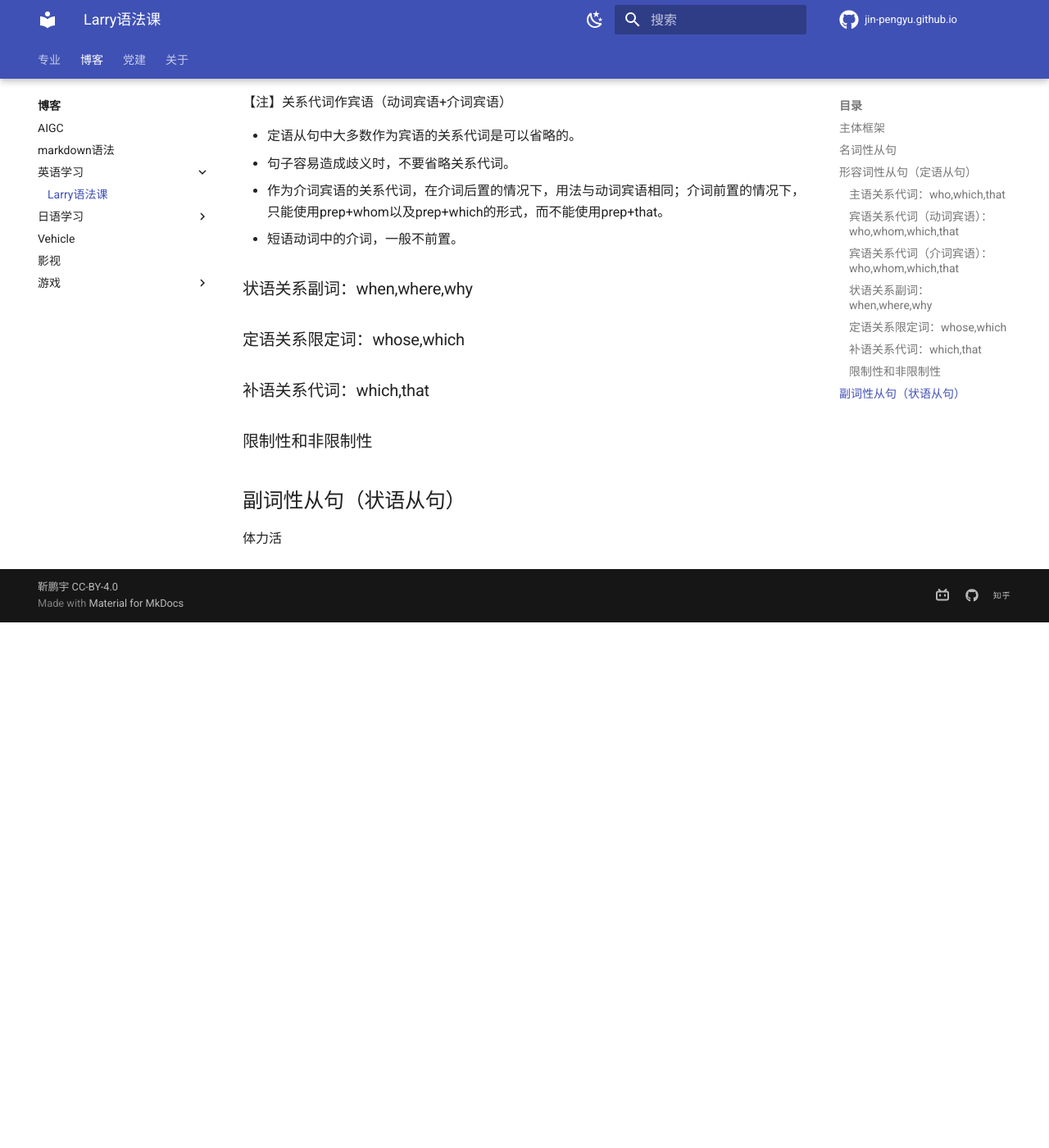
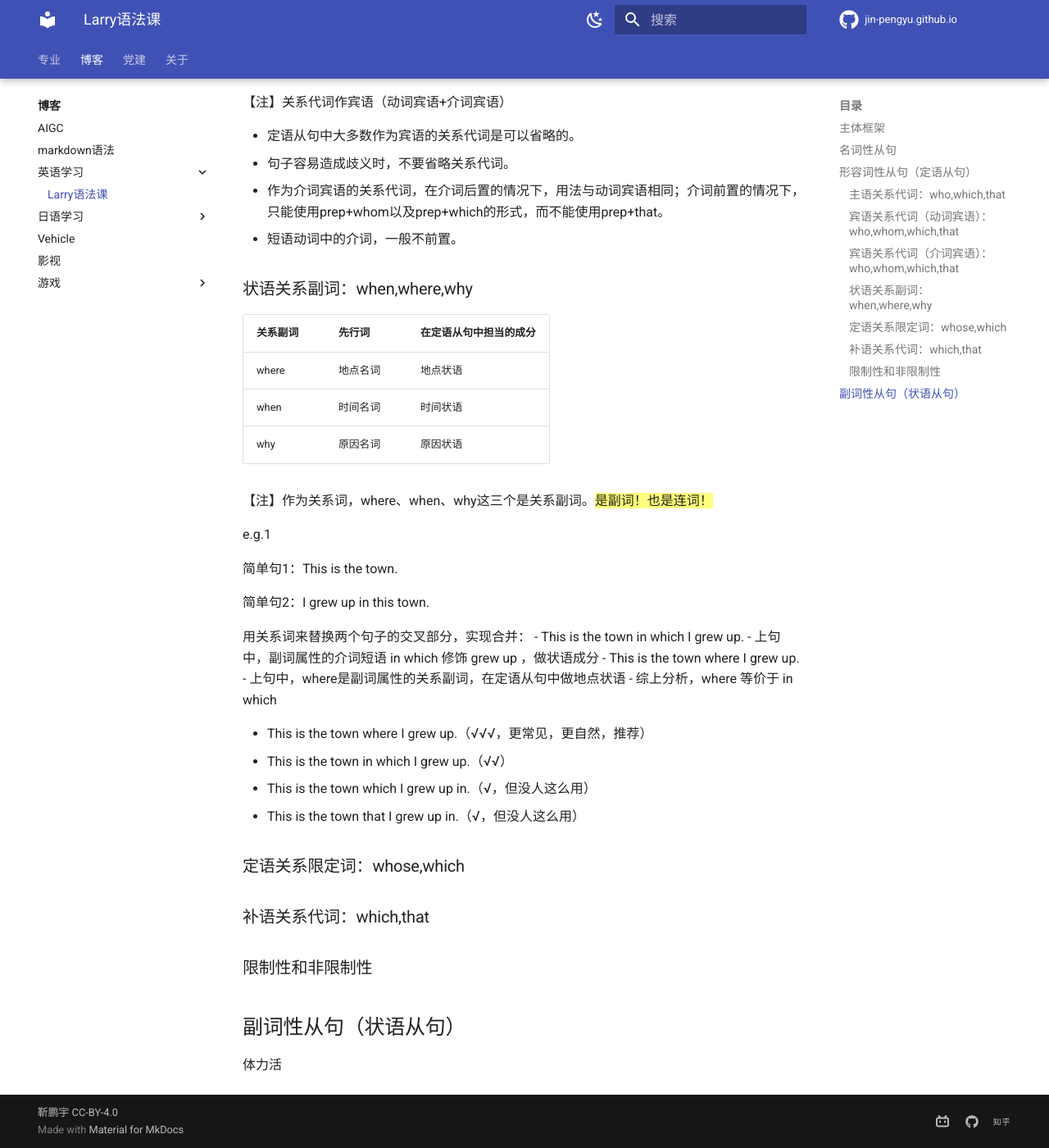
Before and after one commit to Pengyu-Jin/Pengyu-Jin.github.io, an MkDocs documentation site: the page built from docs/blog/EN-learn/Larry.md, in a window 1280 px wide and 1400 px high, scrolled down 2948 px. Shown: the whole window at 82% size. Built offline with MkDocs 1.6.1 and Material for MkDocs 9.7.7, drawn with Linux system fonts in a browser that asks for light colours; before the commit the page ends 3707 px from its top, so only the background shows below that; some of the changed text lies outside the part shown.

Commit message:
style change 216

```diff
--- a/docs/blog/EN-learn/Larry.md
+++ b/docs/blog/EN-learn/Larry.md
@@ -58,7 +58,7 @@ who（指代某人）、whom（指代某人）、which（指代某物）、that
 
 eg1 介词后置
 
-- The little girl ==who a lot of people are interested== is named Lucy.（√）
+- The little girl ==who a lot of people are interested in== is named Lucy.（√）
 - The little girl ==whom a lot of people are interested in== is named Lucy.（√）
 - The little girl ==that a lot of people are interested in== is named Lucy.（√）
 - The little girl ==a lot of people are interested in== is named Lucy.（√）
@@ -99,6 +99,33 @@ test
 
 ### 状语关系副词：when,where,why
 
+| 关系副词 | 先行词   | 在定语从句中担当的成分 |
+| :------- | -------- | ---------------------- |
+| where    | 地点名词 | 地点状语               |
+| when     | 时间名词 | 时间状语               |
+| why      | 原因名词 | 原因状语               |
+
+【注】作为关系词，where、when、why这三个是关系副词。==是副词！也是连词！==
+
+e.g.1
+
+简单句1：This is the town.
+
+简单句2：I grew up in this town.
+
+用关系词来替换两个句子的交叉部分，实现合并：
+    - This is the town in which I grew up.
+    - 上句中，副词属性的介词短语 in which 修饰 grew up ，做状语成分
+    - This is the town where I grew up.
+    - 上句中，where是副词属性的关系副词，在定语从句中做地点状语
+    - 综上分析，where 等价于 in which
+
+- This is the town where I grew up.（√√√，更常见，更自然，推荐）
+- This is the town in which I grew up.（√√）
+- This is the town which I grew up in.（√，但没人这么用）
+- This is the town that I grew up in.（√，但没人这么用）
+
+
 ### 定语关系限定词：whose,which
 
 ### 补语关系代词：which,that
--- a/mkdocs.yml
+++ b/mkdocs.yml
@@ -23,7 +23,6 @@ nav:
       - 影视: blog/vedio/blu-ray.md
       - 游戏:
           - 宝可梦: blog/game/pokemon.md
-          - 无畏契约: blog/game/valorant_cn.md
 
   - 党建:
       - party building/learn1.md
```
Also changed, not shown: docs/blog/Vehicle/Vehicle_infor.md (+4 -0 lines), docs/blog/game/valorant_cn.md (deleted, +0 -5 lines).
